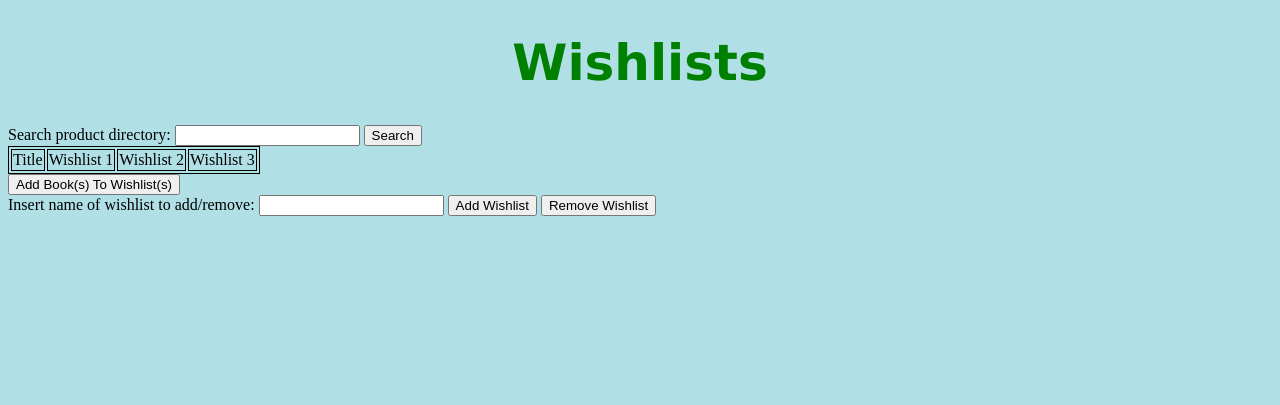
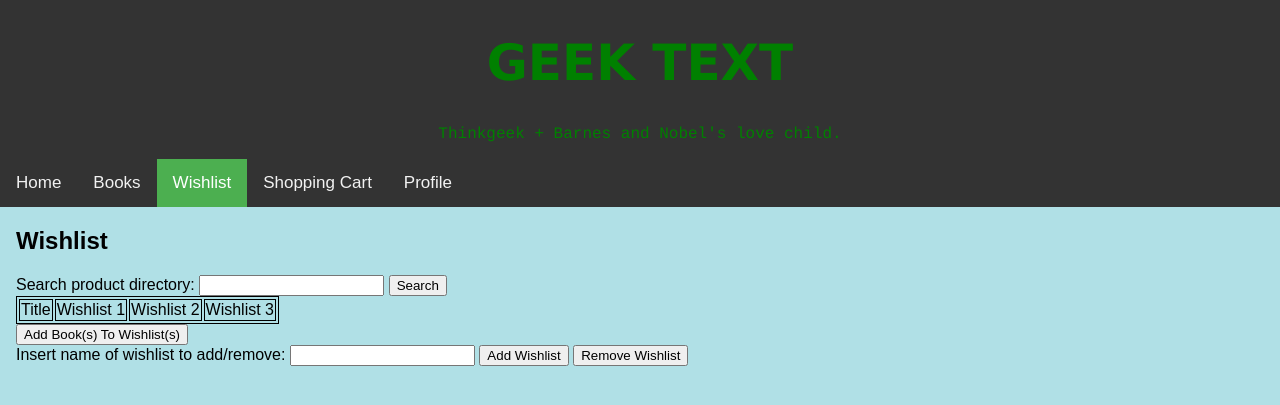
Before and after one commit to Jessela26/CEN4010_Group3, a Django app: page /wishlist/ in a window 1280 px wide. Shown: the top 405 px of the page. Run offline with Django 3.2, Linux system fonts and the light colour scheme.

Commit message:
added topnav

```diff
--- a/templates/wishlist.html
+++ b/templates/wishlist.html
@@ -1,8 +1,25 @@
 <!DOCTYPE html>
 <html>
-<body style="background-color:powderblue;">
-<h1 style="color:green; text-align:center; font-family:verdana; font-size: 50px;">Wishlists</h1>
+<head>
+  <link rel = "stylesheet" href = "../ShoppingCart/TopNav.css">
+<meta name="viewport" content="width=device-width, initial-scale=1">
+</head>
+<body>
 
+  <div class="topnav">
+    <h1 style="color:green; text-align:center;
+    font-family:verdana; font-size: 50px;">GEEK TEXT</h1>
+    <p style="color:green; text-align:center; font-family:courier; ">
+      Thinkgeek + Barnes and Nobel's love child.</p>
+    <a href="homepage.html">Home</a>
+    <a href="#GEEK TEXT Browser">Books</a>
+    <a class="active" href="wishlist.html">Wishlist</a>
+    <a href="../ShoppingCart/Cart.html">Shopping Cart</a>
+    <a href="#Profile">Profile</a>
+  </div>
+
+<div style="padding-left:16px">
+  <h2>Wishlist</h2>
 <form method="get" action="/wishlist">
   Search product directory:
   <input type="text" name="search">
@@ -373,4 +390,5 @@ function clearTable(wishlistName){
 
 
 </script>
+</div>
 </body>
```
